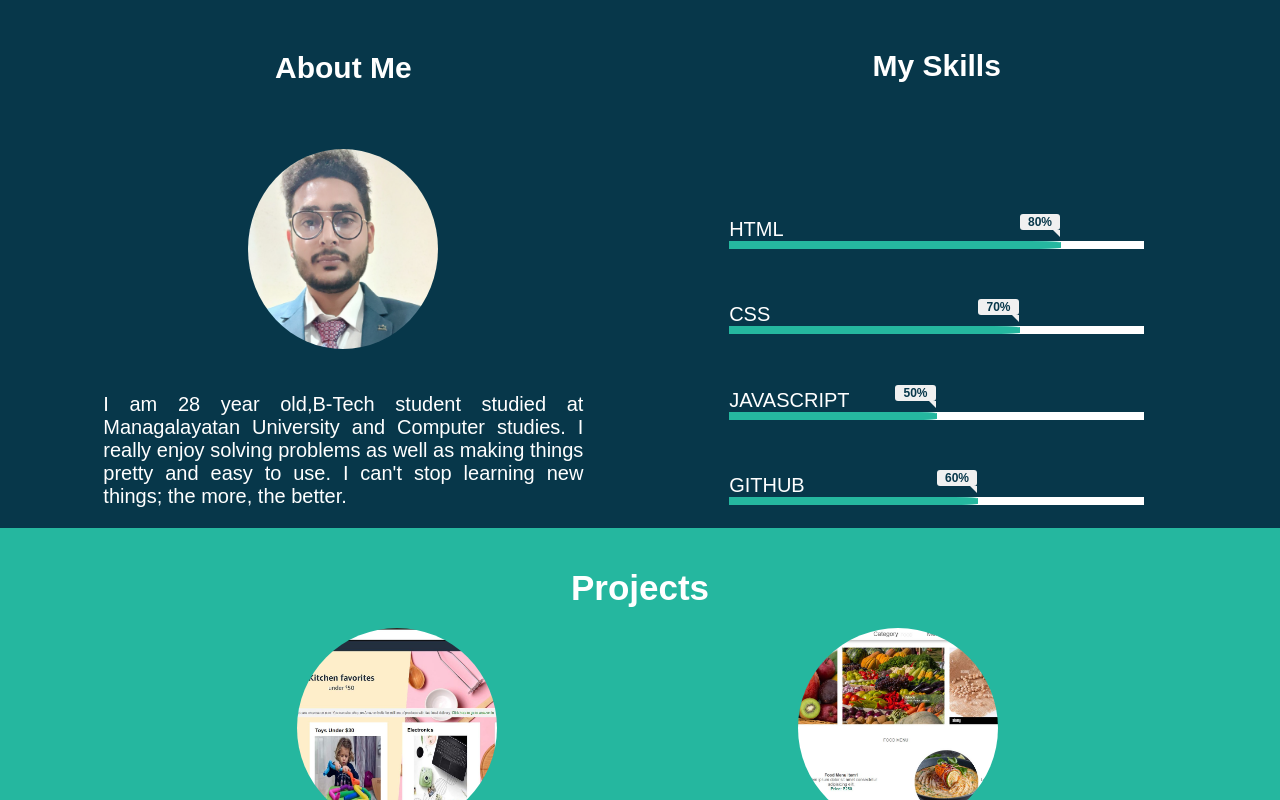
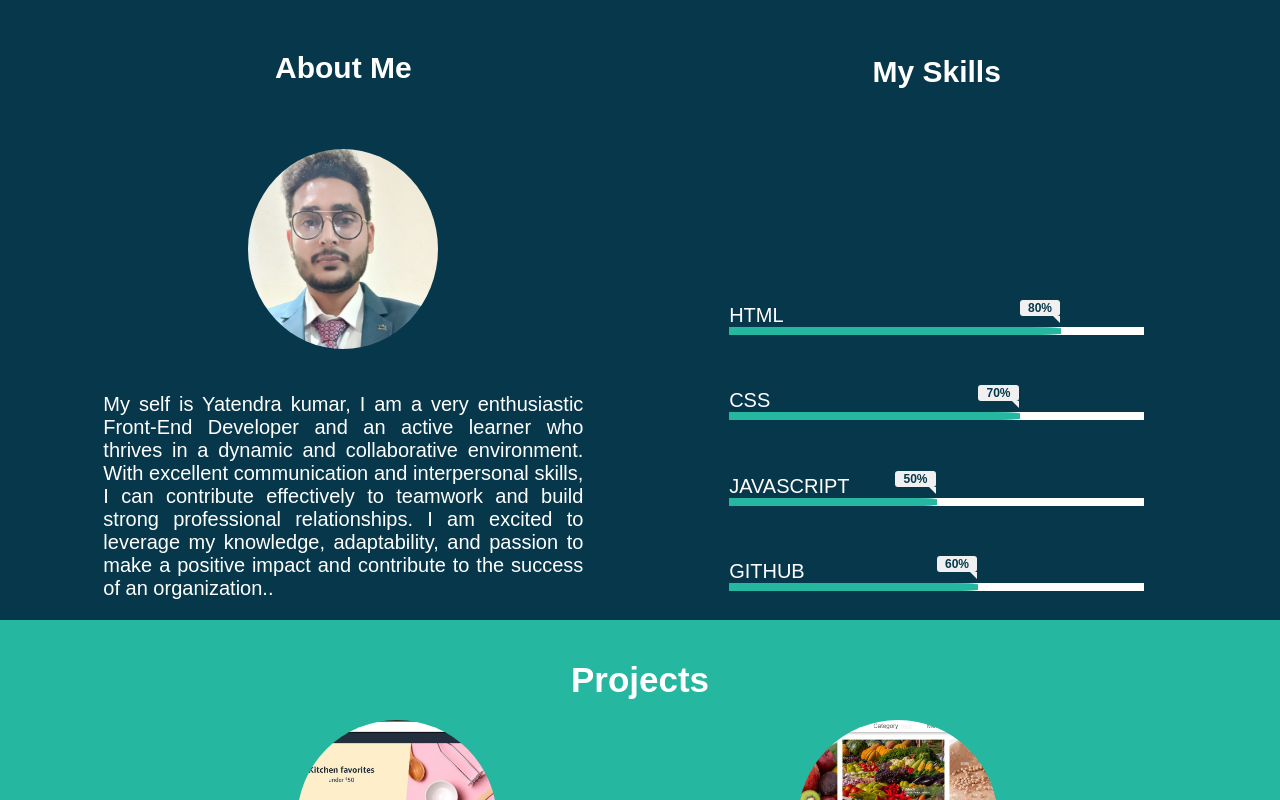
Before and after one commit to Yatendra-pratap-singh/PORTFOLIO, a plain HTML site: page index.html in a window 1280 px wide. Shown: the part 646-1446 px from the top of the page. Drawn offline with Linux system fonts and the light colour scheme; files whose address does not match are found by name.

Commit message:
update about

```diff
--- a/Portfolio1.css
+++ b/Portfolio1.css
@@ -169,6 +169,7 @@ html, body{
   font-size: 20px;
   margin-top: 40px;
   /* border: 2px solid red; */
+  /* margin: 0 !important; */
   text-align: justify;
   text-justify: auto;
   color: white;
@@ -198,7 +199,7 @@ html, body{
  .section-container .skills .skills-content1 h3{
   font-size: 30px;
   color: white;
-  margin-bottom: 80px;
+  margin-bottom: 160px;
  }
  .skills-bar .info{
   margin-top: 54.5px;
--- a/index.html
+++ b/index.html
@@ -70,7 +70,9 @@
         <img src="image//main-image1.jpg" class="image" style="height: 200px; width: 190px;"/>
       </div>
       <div class="peragrabh">
-        <p>I am 28 year old,B-Tech student studied at Managalayatan University and Computer studies. I really enjoy solving problems as well as making things pretty and easy to use. I can't stop learning new things; the more, the better.</p>
+        <p>My self is Yatendra kumar, I am a very enthusiastic Front-End Developer and an active learner who thrives in a dynamic and collaborative environment. With excellent communication and interpersonal skills, I can contribute effectively to teamwork and build strong professional relationships.
+
+          I am excited to leverage my knowledge, adaptability, and passion to make a positive impact and contribute to the success of an organization..</p>
         <!-- <a href="Resume.pdf" target="_blank" class="check1">it's my resume</a> -->
       </div>
     </div>
```
